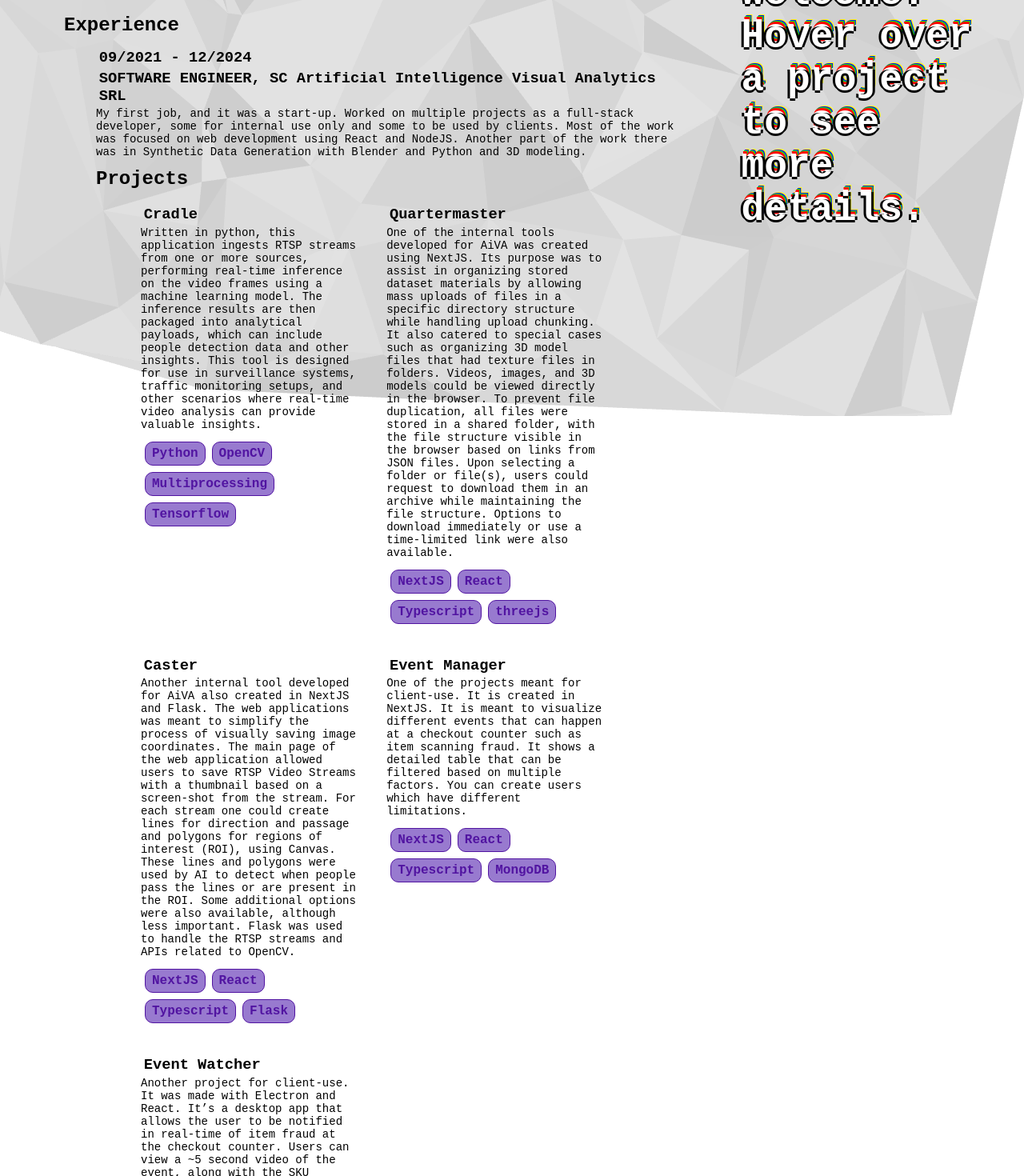
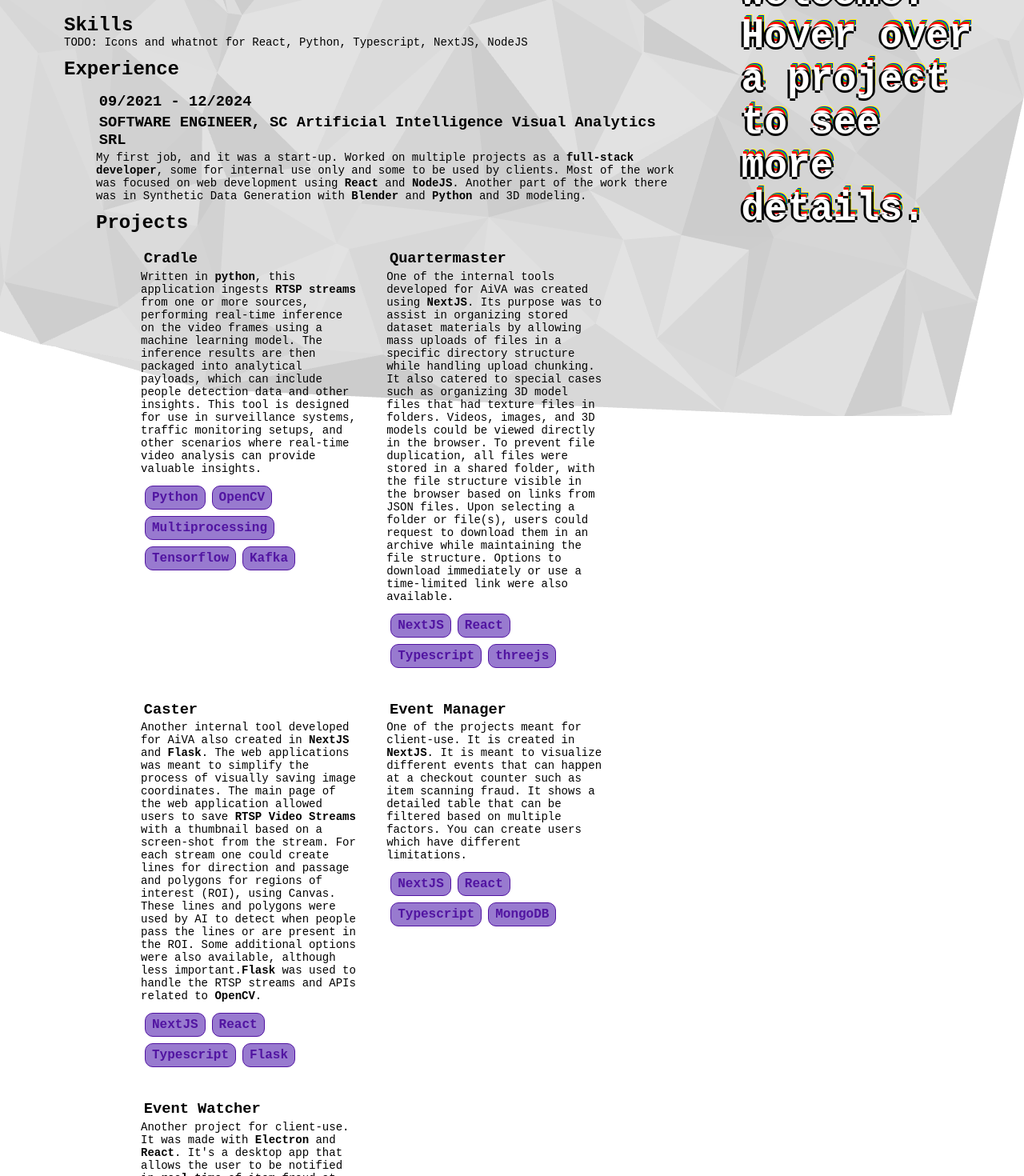
Before and after one commit to VladC12/VladC12.github.io, a React (Vite) app: page / in a window 1280 px wide. Shown: the part 280-1750 px from the top of the page at 80% size. Built offline with nearby package versions, Linux system fonts and the light colour scheme.

Commit message:
update CurriculumVitae styles and content; change hover effect background color, add bounce animation, and enhance project descriptions with bold formatting

```diff
--- a/src/components/CurriculumVitae.module.css
+++ b/src/components/CurriculumVitae.module.css
@@ -75,10 +75,11 @@
 }
 
 .projects li:hover {
-    background-color: var(--accent-color);
+    background-color: var(--accent-color-glass);
     color: var(--anti-accent-color);
     transform: translate(-1px, -1px);
     box-shadow: 8.0px 16.0px 16.0px hsl(0deg 0% 0% / 0.25);
+    animation: bounce 3s infinite;
 }
 
 .projects li:hover a {
@@ -108,6 +109,18 @@
     margin: 0.5rem 0.5rem 0 0;
 }
 
+@keyframes bounce {
+    0% {
+        transform: translateY(-1px);
+    }
+    50% {
+        transform: translateY(1px);
+    }
+    100% {
+        transform: translateY(-1px);
+    }
+}
+
 @media (max-width: 975px) {
     .container {
         flex-direction: column;
--- a/src/components/CurriculumVitae.tsx
+++ b/src/components/CurriculumVitae.tsx
@@ -39,29 +39,34 @@ const CurriculumVitae: React.FC = () => {
                     <p>I am a <b>software engineer</b> with a passion for all things technology: software, hardware, electronics, and
                         artificial intelligence. My main professional focus is <b>web development</b>. Especially in <b>React</b> and <b>NextJS</b>.</p>
                 </div>
+                <h2>Skills</h2>
+                <p>TODO: Icons and whatnot for React, Python, Typescript, NextJS, NodeJS</p>
                 <h2>Experience</h2>
                 <ul>
                     <li>
                         <h3>09/2021 - 12/2024</h3>
                         <h3>SOFTWARE ENGINEER, SC Artificial Intelligence Visual Analytics SRL</h3>
                         <p>
-                            My first job, and it was a start-up. Worked on multiple projects as a full-stack developer, some for internal use only and some to be used by
-                            clients. Most of the work was focused on web development using React and NodeJS. Another
-                            part of the work there was in Synthetic Data Generation with Blender and Python and 3D
+                            My first job, and it was a start-up. Worked on multiple projects as a <b>full-stack developer</b>, some for internal use only and some to be used by
+                            clients. Most of the work was focused on web development using <b>React</b> and <b>NodeJS</b>. Another
+                            part of the work there was in Synthetic Data Generation with <b>Blender</b> and <b>Python</b> and 3D
                             modeling.
                         </p>
                         <h2>Projects</h2>
                         <ul className={styles.projects}>
                             <li id="cradle" onMouseEnter={handleHover} onMouseLeave={() => setShowcase("left")}>
                                 <h3>Cradle</h3>
-                                <p>Written in python, this application ingests RTSP streams from one or more sources, performing real-time inference on the video frames using a machine learning model. The inference results are then packaged into analytical payloads, which can include people detection data and other insights. This tool is designed for use in surveillance systems, traffic monitoring setups, and other scenarios where real-time video analysis can provide valuable insights.</p>
+                                <p>Written in <b>python</b>, this application ingests <b>RTSP streams</b> from one or more sources,
+                                performing real-time inference on the video frames using a machine learning model.
+                                The inference results are then packaged into analytical payloads, which can include people detection data and other insights.
+                                This tool is designed for use in surveillance systems, traffic monitoring setups, and other scenarios where real-time video analysis can provide valuable insights.</p>
                                 <div>
-                                    <span>Python</span><span>OpenCV</span><span>Multiprocessing</span><span>Tensorflow</span>
+                                    <span>Python</span><span>OpenCV</span><span>Multiprocessing</span><span>Tensorflow</span><span>Kafka</span>
                                 </div>
                             </li>
                             <li id="quartermaster" onMouseEnter={handleHover} onMouseLeave={() => setShowcase("left")}>
                                 <h3>Quartermaster</h3>
-                                <p>One of the internal tools developed for AiVA was created using NextJS. Its purpose was to assist
+                                <p>One of the internal tools developed for AiVA was created using <b>NextJS</b>. Its purpose was to assist
                                     in organizing stored dataset materials by allowing mass uploads of files in a specific directory
                                     structure while handling upload chunking. It also catered to special cases such as organizing 3D
                                     model files that had texture files in folders. Videos, images, and 3D models could be viewed directly in the browser.
@@ -76,22 +81,22 @@ const CurriculumVitae: React.FC = () => {
                             </li>
                             <li id="caster" onMouseEnter={handleHover} onMouseLeave={() => setShowcase("left")}>
                                 <h3>Caster</h3>
-                                <p>Another internal tool developed for AiVA also created in NextJS and Flask. The web applications
+                                <p>Another internal tool developed for AiVA also created in <b>NextJS</b> and <b>Flask</b>. The web applications
                                     was meant to simplify the process of visually saving image coordinates. The main page of the web
-                                    application allowed users to save RTSP Video Streams with a thumbnail based on a screen-shot
+                                    application allowed users to save <b>RTSP Video Streams</b> with a thumbnail based on a screen-shot
                                     from the stream.
                                     For each stream one could create lines for direction and passage and polygons for regions of
                                     interest (ROI), using Canvas. These lines and polygons were used by AI to detect when people
                                     pass the lines or are present in the ROI. Some additional options were also available, although
                                     less important.
-                                    Flask was used to handle the RTSP streams and APIs related to OpenCV.</p>
+                                    <b>Flask</b> was used to handle the RTSP streams and APIs related to <b>OpenCV</b>.</p>
                                 <div>
                                     <span>NextJS</span><span>React</span><span>Typescript</span><span>Flask</span>
                                 </div>
                             </li>
                             <li id="event-manager" onMouseEnter={handleHover} onMouseLeave={() => setShowcase("left")}>
                                 <h3>Event Manager</h3>
-                                <p>One of the projects meant for client-use. It is created in NextJS. It is meant to visualize different
+                                <p>One of the projects meant for client-use. It is created in <b>NextJS</b>. It is meant to visualize different
                                     events that can happen at a checkout counter such as item scanning fraud.
                                     It shows a detailed table that can be filtered based on multiple factors.
                                     You can create users which have different limitations.</p>
@@ -101,8 +106,8 @@ const CurriculumVitae: React.FC = () => {
                             </li>
                             <li id="event-watcher" onMouseEnter={handleHover} onMouseLeave={() => setShowcase("left")}>
                                 <h3>Event Watcher</h3>
-                                <p>Another project for client-use. It was made with Electron and React. It’s a desktop app that allows
-                                    the user to be notified in real-time of item fraud at the checkout counter. Users can view a ~5
+                                <p>Another project for client-use. It was made with <b>Electron</b> and <b>React</b>. It's a desktop app that allows
+                                    the user to be notified in <b>real-time</b> of item fraud at the checkout counter. Users can view a ~5
                                     second video of the event, along with the SKU barcode, price, and timestamp. Associated with it
                                     there is Event Watcher Buddy which allows to manage the users. The user system is similar to
                                     Event Manager.
@@ -119,7 +124,7 @@ const CurriculumVitae: React.FC = () => {
                         <h3>INTERN SOFTWARE DEVELOPER, SC Continental Automotive Systems SRL</h3>
                         <p>
                             Participated at an internship organized by Continental where I developed software and did basic
-                            electronics in a team of four people, for prototype devices.
+                            <b>electronics</b> in a team of four people, for prototype devices.
                         </p>
                         <h2>Projects</h2>
                         <p>Most of the work was on the electronics side honestly.</p>
```
